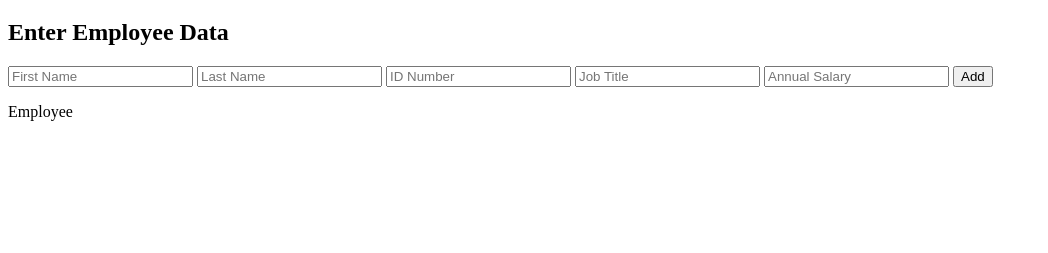
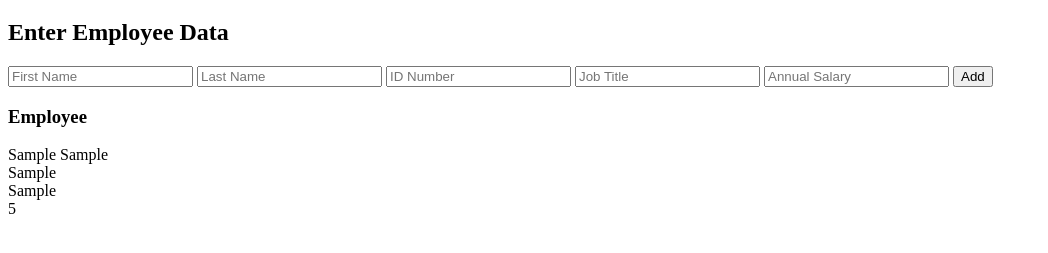
Before and after one commit to Jessica1120/MonthlyCostCaluculator, a plain HTML site: page index.html in a window 1280 px wide. Both pictures are taken after typing "Sample", "Sample", "Sample", "Sample", "5" into the empty fields and a click on the button "Add". Shown: the part 61-314 px from the top of the page, without its empty margins (0-1048 px from the left). Drawn offline with Linux system fonts and the light colour scheme.

Commit message:
Employees on DOM

```diff
--- a/index.html
+++ b/index.html
@@ -21,6 +21,7 @@
             <button id='add'>Add</button>
         </section>
         <section id="employee">
+            <h3>Employee</h3>
         </section>
     </main>
 </body>
--- a/script.js
+++ b/script.js
@@ -5,8 +5,10 @@ $(document).ready(readyNow);
 
 function readyNow() {
     $('#add').on('click', addEmployee);//adds employee to array when button is clicked
-console.log(salary);
+
 }
+
+
 function Employee (firstNameIn, lastNameIn, idNumberIn, titleIn, annualSalaryIn) {
     this.firstName = firstNameIn;
     this.lastName = lastNameIn;
@@ -18,6 +20,10 @@ function Employee (firstNameIn, lastNameIn, idNumberIn, titleIn, annualSalaryIn)
 
 function addEmployee() {
     new Employee ($('#firstNameIn').val(), $('#lastNameIn').val(), $('#idNumberIn').val(), $('#titleIn').val(), $('#annualSalaryIn').val() )
+    var $showEmployee = $('<div>')
+    $showEmployee.append($('<p>' + $('#firstNameIn').val() + ' ' + $('#lastNameIn').val() + '<br>' + $('#idNumberIn').val() + '<br>'+ $('#titleIn').val() + '<br>' + $('#annualSalaryIn').val() + '</p>'))
+    $('main').append($showEmployee)
+
     //new Employee added and pushed into an array
     $('#firstNameIn').val('');
     $('#lastNameIn').val('');
@@ -25,9 +31,9 @@ function addEmployee() {
     $('#titleIn').val('');
     $('#annualSalaryIn').val('');//empties the fields after clicking add
     console.log(employeeArray);
+} // end addEmployee Function
 
-    var $showEmployee = $('<div>')
-        $showEmployee.append($('<p>Employee</p>'))
-
-    $('main').append($showEmployee);
-} // end addEmployee Function
+//function showEmployee() {
+  //var $showEmployee = $('<div>')
+    //$showEmployee.append($('<p>' + $('#firstNameIn').val() + '</p>'))
+    //$('main').append($showEmployee)}
```
